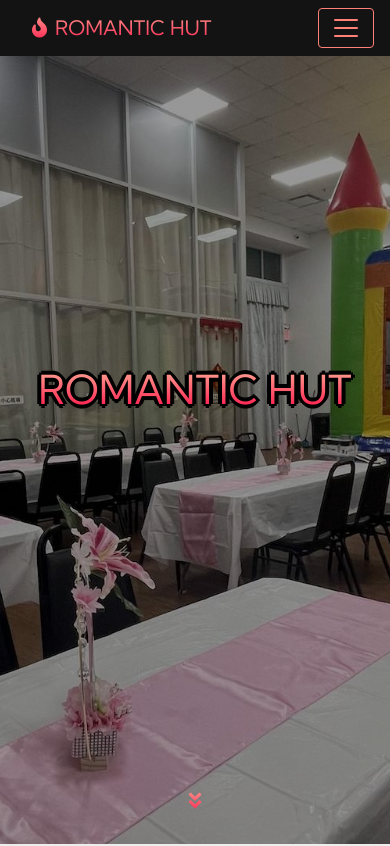
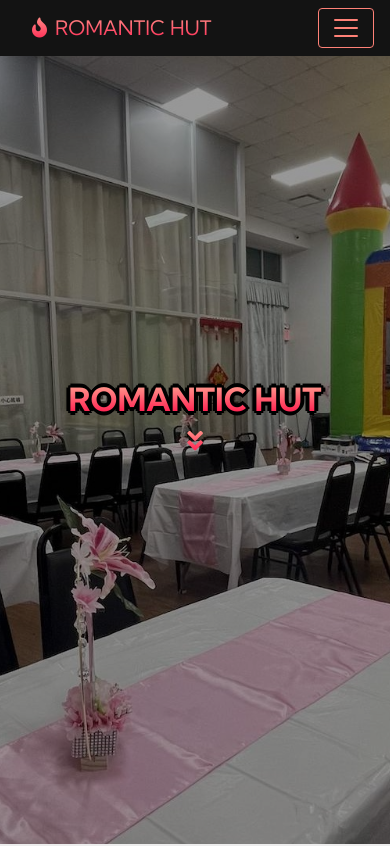
Before and after one commit to johnnyj2608/RomanticHut, a plain HTML site: page index.html in a window 390 px wide. Shown: the top 846 px of the page. Drawn offline with nearby package versions, Linux system fonts and the light colour scheme.

Commit message:
Hero Responsive Font & Animated Arrow

```diff
--- a/assets/css/styles.css
+++ b/assets/css/styles.css
@@ -37,7 +37,6 @@
   background-color: #ff8177;
   background-image: linear-gradient(to top, #ff0844 0%, #ffb199 100%);
   background-size: 100%;
-  font-size: 8vw;
   -webkit-background-clip: text;
   -moz-background-clip: text;
   -webkit-text-fill-color: transparent;
@@ -73,12 +72,12 @@
   transition: all 0.3s ease;
 }
 
-.nav-link:hover {
+.nav-link:hover, .hero a:hover {
   background-image: linear-gradient(to top, #b721ff 0%, #21d4fd 100%);
   transition: all 0.3s ease;
 }
 
-.main h1 {
+.hero h1 {
   filter: drop-shadow(2px 2px #000000)
   drop-shadow(-2px -2px #000000)
   drop-shadow(-2px 2px #000000)
@@ -90,6 +89,19 @@
   -moz-background-clip: text;
   -webkit-text-fill-color: transparent;
   -moz-text-fill-color: transparent;
+  font-size: 4rem;
+}
+
+.hero a {
+  background-color: #ff8177;
+  background-image: linear-gradient(to top, #ff0844 0%, #ffb199 100%);
+  background-size: 100%;
+  -webkit-background-clip: text;
+  -moz-background-clip: text;
+  -webkit-text-fill-color: transparent;
+  -moz-text-fill-color: transparent;
+  cursor: pointer;
+  font-size: 25px;
 }
 
 #included p {
@@ -146,14 +158,6 @@
   align-items: center;
 }
 
-.hero {
-  height: 100vh;
-  display: flex;
-  flex-direction: column;
-  justify-content: center;
-  align-items: center;
-}
-
 .hero:before {
   content: "";
   position: absolute;
@@ -185,3 +189,26 @@
   z-index: -1;
   transition: none;
 }
+
+.bounce {
+  animation: bounce 3s infinite;
+  animation-delay: 4s;
+}
+
+@keyframes bounce {
+  0%, 10%, 40%, 70%, 100% {
+    transform: translateY(0);
+  }
+  30% {
+    transform: translateY(-10px);
+  }
+  50% {
+    transform: translateY(-5px);
+  }
+}
+
+@media (max-width: 576px) {
+  h1 {
+    font-size: 2rem !important;
+  }
+}
--- a/index.html
+++ b/index.html
@@ -66,15 +66,15 @@
         <img class="background" src="images/5.jpg">
         <img class="background" src="images/6.jpg">
       </div>
-      <div class="container h-100">
-        <div class="row text-center align-items-end main h-50">
+      <div class="container align-items-center">
+        <div class="row text-center">
           <div class="col text-uppercase">
-            <h1>Romantic Hut</h1>
+            <h1><strong>Romantic Hut</strong></h1>
           </div>
         </div>
-        <div class="row text-center align-items-end arrow h-50">
+        <div class="row text-center bounce">
           <div class="col">
-            <a onclick="jump('about')"><i class="nav-link fa fa-angle-double-down"></i></a>
+            <a onclick="jump('about')"><i class="fa fa-angle-double-down"></i></a>
 
           </div>
         </div>
@@ -198,7 +198,7 @@
         <div class="row text-center align-items-center">
           <div class="col">
             <h1><strong>PHOTO GALLERY</strong></h1>
-            <p class="d-xs-block d-sm-none">(Horizontal for best viewing experience)</p>
+            <p class="d-sm-none">(Horizontal for best viewing experience)</p>
           </div>
         </div>
         <div id="main-slider" class="splide">
```
